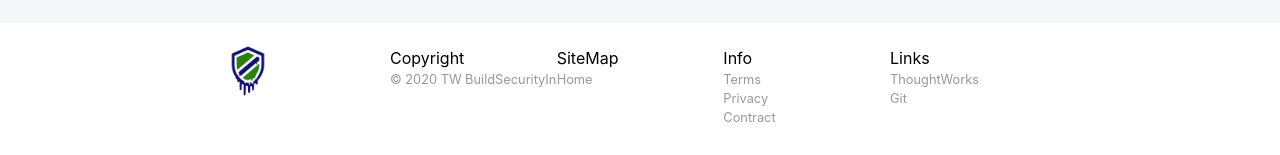
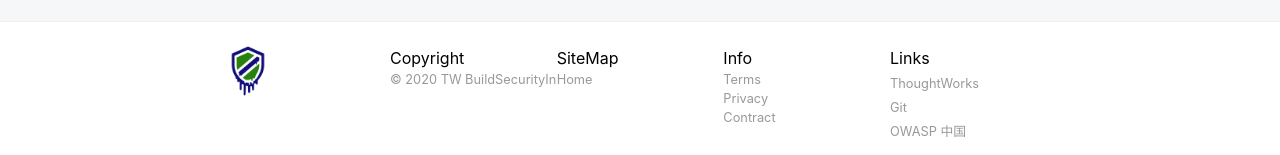
Before and after one commit to WeiJiLab/InSecurity, a React (Create React App) app: page /register in a window 1280 px wide. Shown: the part 723-878 px from the top of the page. Built offline with nearby package versions, Linux system fonts and the light colour scheme.

Commit message:
[XingfengYang] #N/A

```diff
--- a/src/components/footer/Footer.js
+++ b/src/components/footer/Footer.js
@@ -34,8 +34,9 @@ function Footer() {
                                 </Col>
                                 <Col>
                                     <Row>Links</Row>
-                                    <Row><span className="footerText">ThoughtWorks</span></Row>
-                                    <Row><span className="footerText">Git</span></Row>
+                                    <Row><a href={"https://www.thoughtworks.com/"}><span className="footerText">ThoughtWorks</span></a></Row>
+                                    <Row><a href={"https://github.com/nerososft/InSecurity"}><span className="footerText">Git</span></a></Row>
+                                    <Row><a href={"http://www.owasp.org.cn/"}><span className="footerText">OWASP 中国</span></a></Row>
                                 </Col>
                             </Row>
                         </Col>
```
